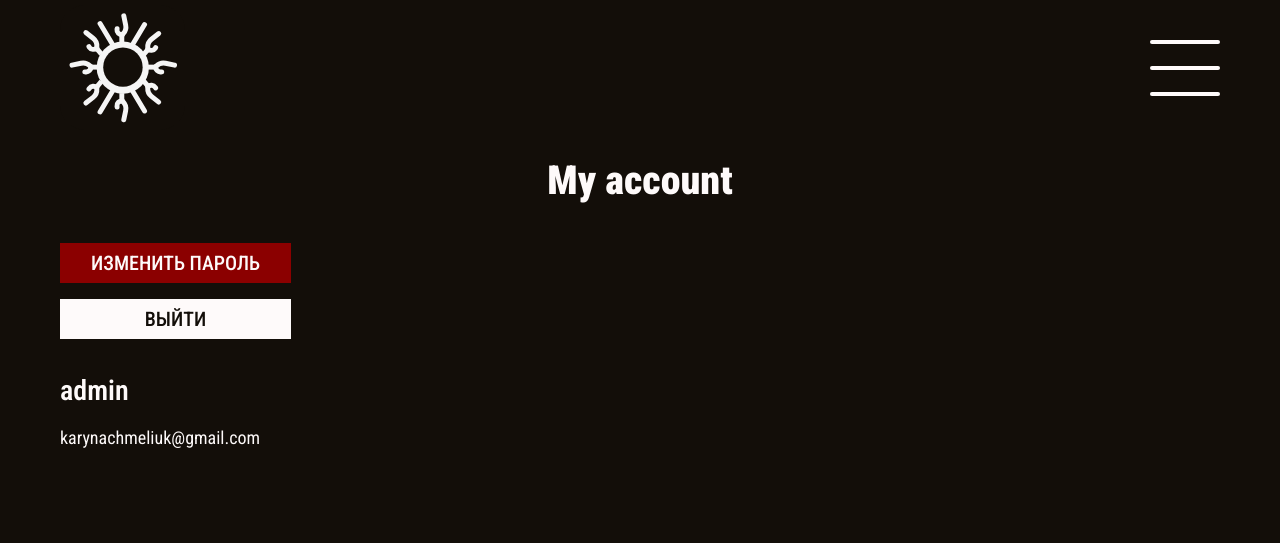
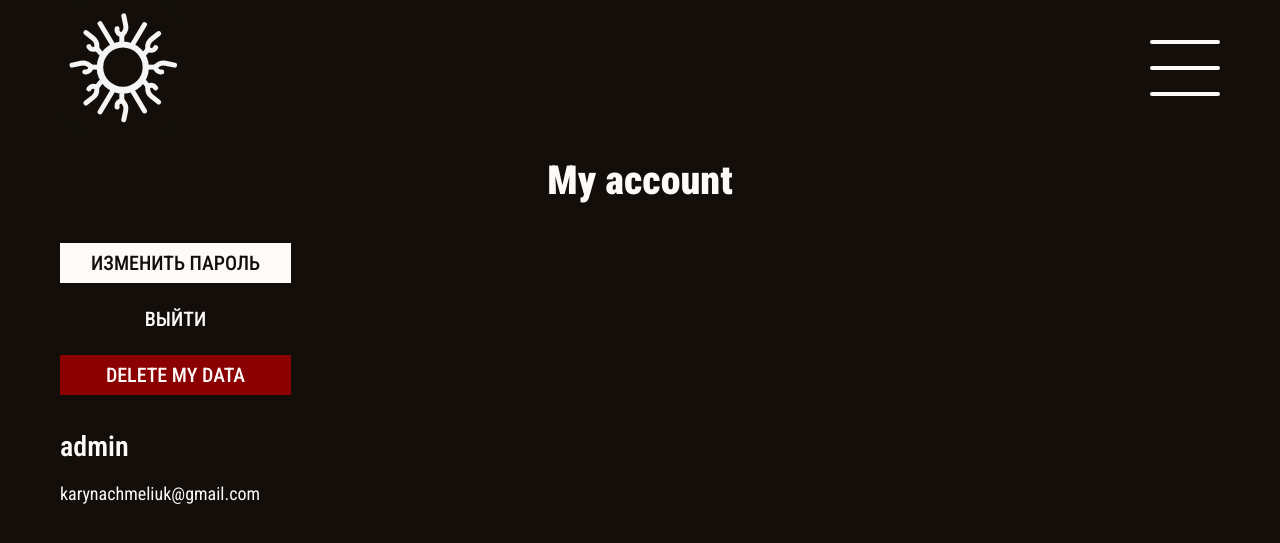
Before and after one commit to hromadianka/hromada, a Django app: page /account/ in a window 1280 px wide. Shown: the top 543 px of the page. Run offline with Django 5.2, Linux system fonts and the light colour scheme; a user stored in the database is signed in; data comes from the database, SQL or seed files in the repository; both versions use the stored data as it was after the commit; data that the repository does not hold is empty; some libraries are stand-ins or nearby versions.

Commit message:
Add delete all user data functionality

```diff
--- a/account/templates/account/account.html
+++ b/account/templates/account/account.html
@@ -8,11 +8,23 @@
     <h1>{% trans "My account" %}</h1>
 
     <section style="display: flex; flex-direction: column; gap: 16px;" class="buttons-section">
-        <a href="{% url 'password_change' %}" class="button">{% trans "Change password" %}</a>
+        <a href="{% url 'password_change' %}" class="button white">{% trans "Change password" %}</a>
         <form action="{% url 'logout' %}" method="post">
             {% csrf_token %}
-            <button type="submit" class="button white">{% trans "Log out" %}</button>
+            <button type="submit" class="button black">{% trans "Log out" %}</button>
         </form>
+        <button class="button delete-user-btn">
+            {% trans 'Delete my data' %}
+        </button>
+
+        <div id="deleteUserModal" class="modal">
+            <div class="modal-content">
+                <p>{% trans 'Are you sure you want to delete your account and all associated data?' %}</p>
+                <button id="confirmDeleteUser" class="button">{% trans 'Delete' %}</button>
+                <button id="cancelDeleteUser" class="button white">{% trans 'Cancel' %}</button>
+            </div>
+        </div>
+
     </section>
 
     <section style="margin-top: 30px;">
@@ -108,4 +120,48 @@
     });
 
 </script>
+<script>
+    document.addEventListener("DOMContentLoaded", function () {
+        const deleteUserBtn = document.querySelector(".delete-user-btn");
+        const userModal = document.getElementById("deleteUserModal");
+        const confirmUserBtn = document.getElementById("confirmDeleteUser");
+        const cancelUserBtn = document.getElementById("cancelDeleteUser");
+        let deleteUserUrl = "/account/delete-data/";
+
+        deleteUserBtn.addEventListener("click", function () {
+            userModal.style.display = "flex";
+        });
+
+        cancelUserBtn.addEventListener("click", function () {
+            userModal.style.display = "none";
+        });
+
+        confirmUserBtn.addEventListener("click", function () {
+            fetch(deleteUserUrl, {
+                method: "POST",
+                headers: {
+                    "X-CSRFToken": "{{ csrf_token }}"
+                }
+            })
+                .then(response => response.json())
+                .then(data => {
+                    if (data.message) {
+                        window.location.href = "/";
+                    } else {
+                        alert("Error: " + (data.error || "{% trans 'Unable to delete account' %}"));
+                    }
+                })
+                .catch(error => console.error("Error:", error));
+
+            userModal.style.display = "none";
+        });
+
+        window.addEventListener("click", function (e) {
+            if (e.target === userModal) {
+                userModal.style.display = "none";
+            }
+        });
+    });
+</script>
+
 {% endblock %}
--- a/account/urls.py
+++ b/account/urls.py
@@ -13,4 +13,5 @@ urlpatterns = [
     path('password-reset/<uidb64>/<token>/', auth_views.PasswordResetConfirmView.as_view(), name='password_reset_confirm'),
     path('password-reset/complete/', auth_views.PasswordResetCompleteView.as_view(), name='password_reset_complete'),
     path('register/', views.register, name="register"),
+    path("delete-data/", views.delete_data, name="delete_data"),
 ]
--- a/account/views.py
+++ b/account/views.py
@@ -5,6 +5,9 @@ from .models import Profile
 from django.contrib.auth import get_user_model
 from django.contrib.auth.decorators import login_required
 from project.models import Project
+from django.http import JsonResponse
+from django.contrib.auth import logout
+from django.utils.translation import gettext as _
 
 User = get_user_model()
 
@@ -27,3 +30,17 @@ def register(request):
 def account(request):
     projects = Project.objects.filter(author=request.user)
     return render(request, "account/account.html", {"user": request.user, "projects": projects})
+
+@login_required
+def delete_data(request):
+    if request.method == "POST":
+        user = request.user
+
+        Project.objects.filter(author=user).delete()
+
+        user.delete()
+        logout(request)
+
+        return JsonResponse({"message": _("Account deleted")})
+
+    return JsonResponse({"error": _("Invalid request")}, status=400)
```
Also changed, not shown: db.sqlite3, locale/ct/LC_MESSAGES/django.po, locale/en/LC_MESSAGES/django.po, locale/ru/LC_MESSAGES/django.po, locale/ua/LC_MESSAGES/django.po, 4 other files.
